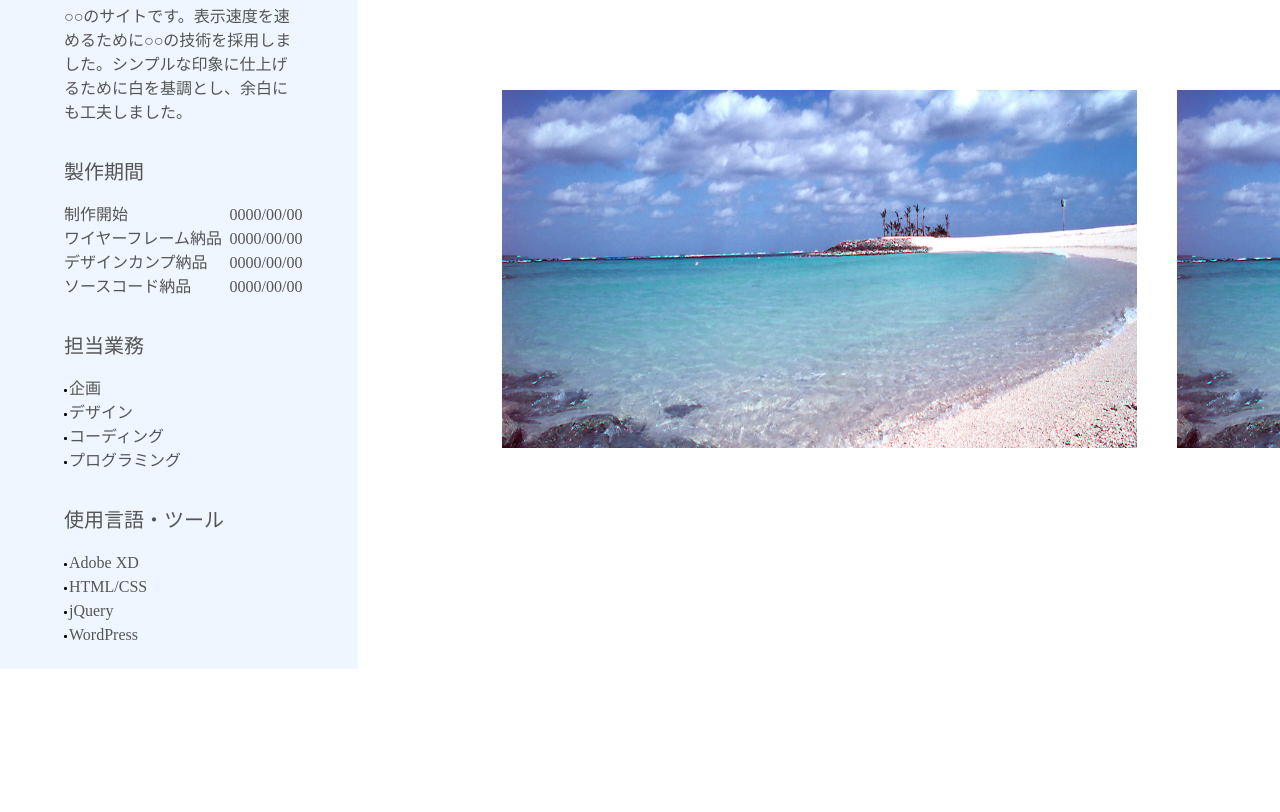
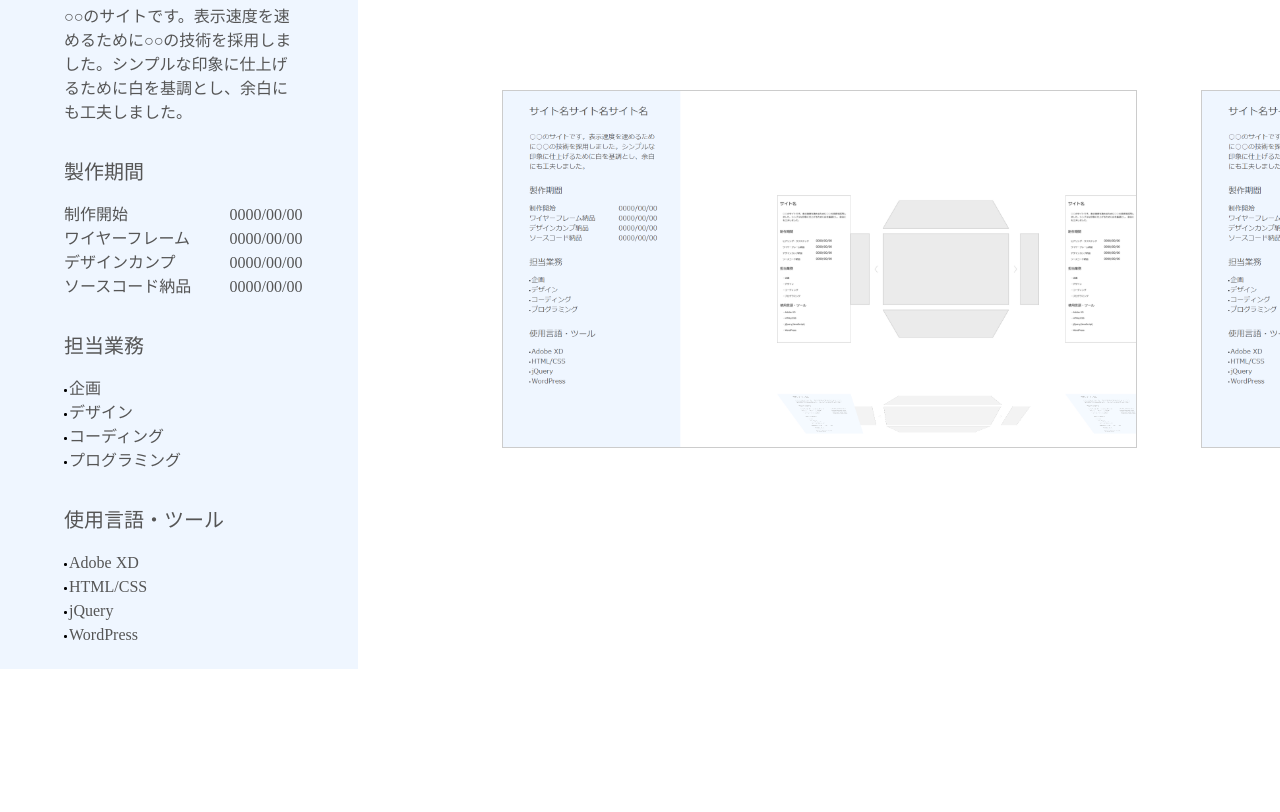
Before and after one commit to KazumaHarue/portfolio, a plain HTML site: page index.html in a window 1280 px wide. Shown: the part 131-943 px from the top of the page. Drawn offline with nearby package versions, Linux system fonts and the light colour scheme.

Commit message:
[add] サンプル画像の追加
より完成のイメージをしやすいようにサンプル画像を変更しました。

```diff
--- a/index.html
+++ b/index.html
@@ -17,8 +17,8 @@
       <div class="fv-left__production-period">
         <ul class="fv-left__list">
           <li class="fv-left__item">制作開始</li>
-          <li class="fv-left__item">ワイヤーフレーム納品</li>
-          <li class="fv-left__item">デザインカンプ納品</li>
+          <li class="fv-left__item">ワイヤーフレーム</li>
+          <li class="fv-left__item">デザインカンプ</li>
           <li class="fv-left__item">ソースコード納品</li>
         </ul>
         <ul class="fv-left__list">
@@ -48,28 +48,28 @@
       <ul class="fv-right__works">
         <!-- 横1列 (合計3列)-->
         <li class="fv-right__upper-row">
-          <img class="fv-right__upper-item" src="images/sample.jpg" alt="" />
-          <img class="fv-right__upper-item" src="images/sample.jpg" alt="" />
-          <img class="fv-right__upper-item" src="images/sample.jpg" alt="" />
-          <img class="fv-right__upper-item" src="images/sample.jpg" alt="" />
-          <img class="fv-right__upper-item" src="images/sample.jpg" alt="" />
-          <img class="fv-right__upper-item" src="images/sample.jpg" alt="" />
+          <img class="fv-right__upper-item" src="images/portfolio_wireframe.png" alt="ワイヤーフレーム" />
+          <img class="fv-right__upper-item" src="images/portfolio_wireframe.png" alt="ワイヤーフレーム" />
+          <img class="fv-right__upper-item" src="images/portfolio_wireframe.png" alt="ワイヤーフレーム" />
+          <img class="fv-right__upper-item" src="images/portfolio_wireframe.png" alt="ワイヤーフレーム" />
+          <img class="fv-right__upper-item" src="images/portfolio_wireframe.png" alt="ワイヤーフレーム" />
+          <img class="fv-right__upper-item" src="images/portfolio_wireframe.png" alt="ワイヤーフレーム" />
         </li>
         <li class="fv-right__middle-row">
-          <img class="fv-right__middle-item" src="images/sample.jpg" alt="" />
-          <img class="fv-right__middle-item" src="images/sample.jpg" alt="" />
-          <img class="fv-right__middle-item" src="images/sample.jpg" alt="" />
-          <img class="fv-right__middle-item" src="images/sample.jpg" alt="" />
-          <img class="fv-right__middle-item" src="images/sample.jpg" alt="" />
-          <img class="fv-right__middle-item" src="images/sample.jpg" alt="" />
+          <img class="fv-right__middle-item" src="images/portfolio_designcomp.png" alt="デザインカンプ" />
+          <img class="fv-right__middle-item" src="images/portfolio_designcomp.png" alt="デザインカンプ" />
+          <img class="fv-right__middle-item" src="images/portfolio_designcomp.png" alt="デザインカンプ" />
+          <img class="fv-right__middle-item" src="images/portfolio_designcomp.png" alt="デザインカンプ" />
+          <img class="fv-right__middle-item" src="images/portfolio_designcomp.png" alt="デザインカンプ" />
+          <img class="fv-right__middle-item" src="images/portfolio_designcomp.png" alt="デザインカンプ" />
         </li>
         <li class="fv-right__lower-row">
-          <img class="fv-right__lower-item" src="images/sample.jpg" alt="" />
-          <img class="fv-right__lower-item" src="images/sample.jpg" alt="" />
-          <img class="fv-right__lower-item" src="images/sample.jpg" alt="" />
-          <img class="fv-right__lower-item" src="images/sample.jpg" alt="" />
-          <img class="fv-right__lower-item" src="images/sample.jpg" alt="" />
-          <img class="fv-right__lower-item" src="images/sample.jpg" alt="" />
+          <img class="fv-right__lower-item" src="images/portfolio_finishedproduct.png" alt="完成品" />
+          <img class="fv-right__lower-item" src="images/portfolio_finishedproduct.png" alt="完成品" />
+          <img class="fv-right__lower-item" src="images/portfolio_finishedproduct.png" alt="完成品" />
+          <img class="fv-right__lower-item" src="images/portfolio_finishedproduct.png" alt="完成品" />
+          <img class="fv-right__lower-item" src="images/portfolio_finishedproduct.png" alt="完成品" />
+          <img class="fv-right__lower-item" src="images/portfolio_finishedproduct.png" alt="完成品" />
         </li>
       </ul>
     </div>
--- a/main.js
+++ b/main.js
@@ -1,7 +1,7 @@
 "use strict";
 
 $(function () {
-  const imgWidth = $(".fv-right__lower-item").width() + 40; // $img-width + margin-right
+  const imgWidth = $(".fv-right__lower-item").width() + 64; // $img-width + margin-right
   const length = $(".fv-right__lower-item").length; // 実績の数
   const innerWidth = imgWidth * length;
   let current = 1;
--- a/styles/fv-right.scss
+++ b/styles/fv-right.scss
@@ -36,8 +36,9 @@
     width: $img-width;
     height: $img-height;
     transition-duration: 1s;
-    margin-right: 40px;
+    margin-right: 64px;
     z-index: 1; // ulがかぶってしまうため、画像を上に配置
+    border: 1px solid #ccc;
   }
   &__upper-item {
     @extend %__fv-right-items-style;
```
Also changed, not shown: images/portfolio_designcomp.png (added), images/portfolio_finishedproduct.png (added), images/portfolio_wireframe.png (added), images/sample.jpg (deleted), styles/fv-right.css, styles/style.css, 2 other files.
